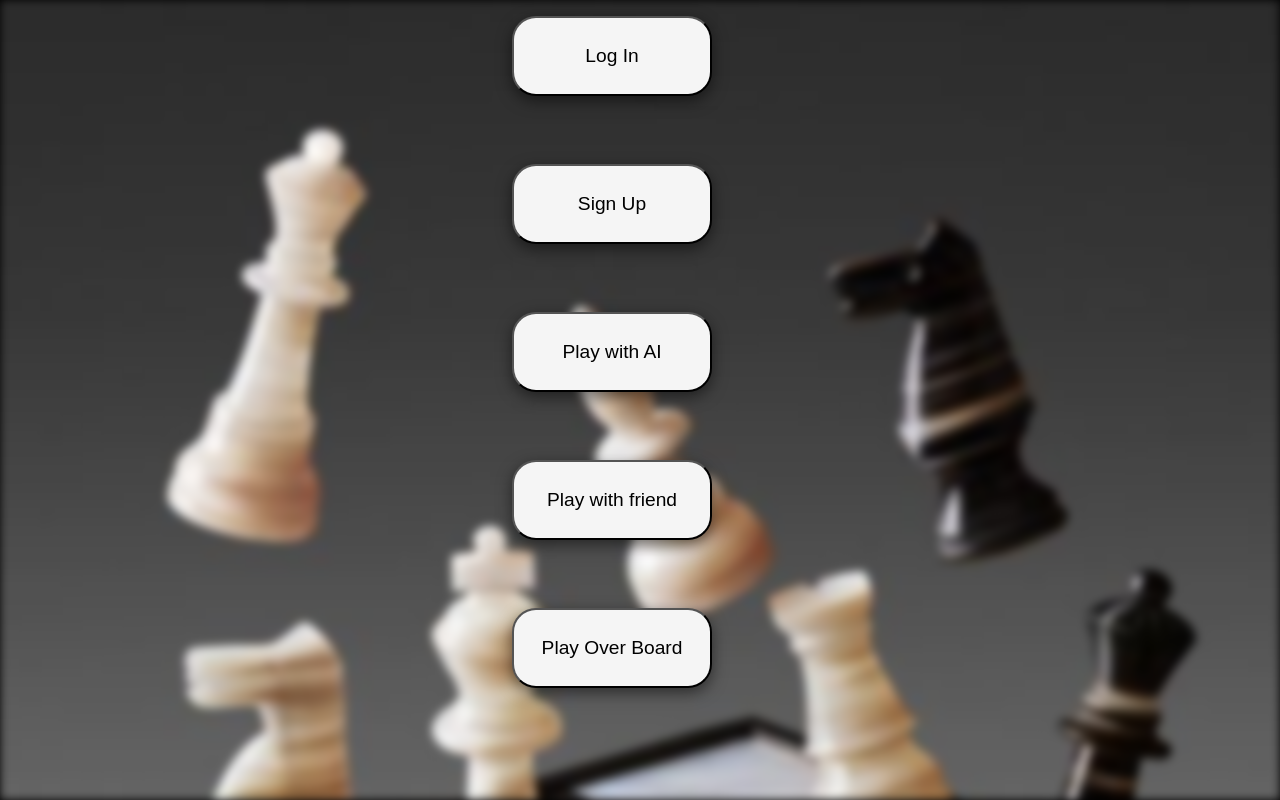
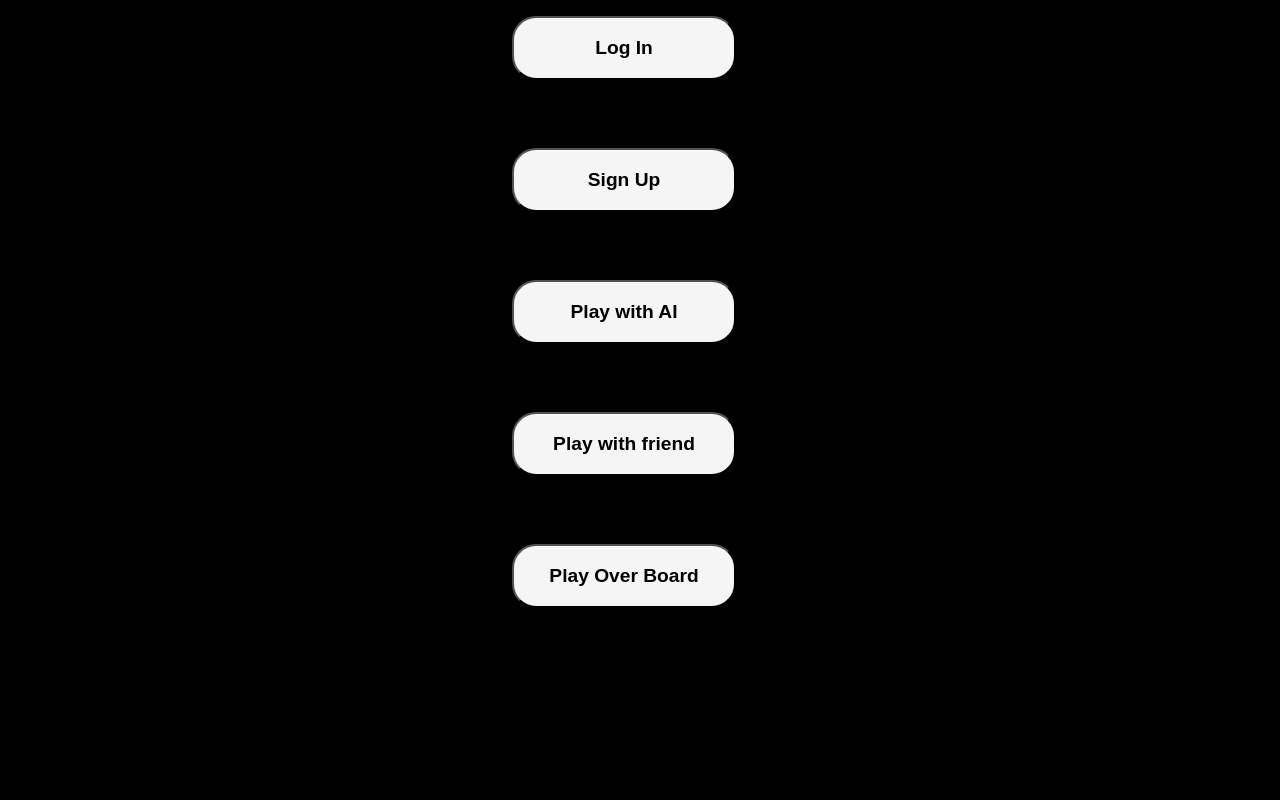
Before and after one commit to nandan-varma/vaikuntapali, a Next.js app: page / in a window 1280 px wide. Built offline with nearby package versions, Linux system fonts and the light colour scheme.

Commit message:
UI update

```diff
--- a/pages/vsAI.jsx
+++ b/pages/vsAI.jsx
@@ -86,7 +86,7 @@ export default function ChessGame() {
       <div style={{ display: "flex", justifyContent: "center", alignItems: "center" , height: "10vh"}}>
       <FontAwesomeIcon className='menu-icon' onClick={handleResetClick} icon={faRotate} />
       <FontAwesomeIcon className='menu-icon' onClick={handleUndoClick} icon={faRotateLeft} />
-      <FontAwesomeIcon className='menu-icon' onClick={handleRedoClick} icon={faRotateRight} />
+      {/* <FontAwesomeIcon className='menu-icon' onClick={handleRedoClick} icon={faRotateRight} /> */}
       <FontAwesomeIcon className='menu-icon' icon={faChartMixed} />
       </div>
       <div style={{ display: "flex", justifyContent: "center", alignItems: "center", height: "80vh" , color : "white" }}>
--- a/styles/globals.css
+++ b/styles/globals.css
@@ -7,7 +7,7 @@ html{
   background-color: black;
 }
 
-.bgimage{
+/* .bgimage{
   z-index : -50;
   position: absolute;
   height: 100vh;
@@ -16,7 +16,7 @@ html{
   background-repeat: no-repeat;
   background-size: cover;
   filter: blur(5px);
-}
+} */
 
 .mainpage{
   display: flex;
@@ -28,9 +28,10 @@ html{
   cursor: pointer;
   font-size: larger;
   margin: 2vh 40vw;
-  width: 200px;
-  height: 10vh;
-  border: 2px solid gey;
+  width: 14rem;
+  height: 4rem;
+  font-weight: bolder;
+  border: 2rem solid gey;
   border-radius: 24px;
   box-shadow: 0 5px 15px rgba(0, 0, 0, 0.5);
 }
```
